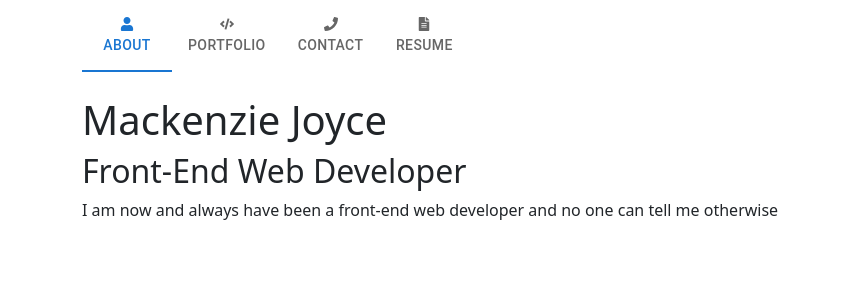
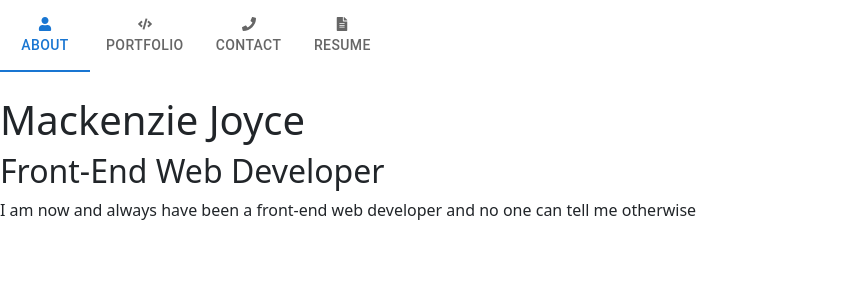
Before and after one commit to MackenzieJoyce/Portfolio, a React (Create React App) app: page /resume in a window 1280 px wide. Shown: the top 300 px of the page, without its empty margins (0-841 px from the left). Built offline with nearby package versions, Linux system fonts and the light colour scheme.

Commit message:
removed the navigation component and moved all that content to replace the app.js content. The Navigation has all the tabs for the pages and imports that are being used so it just didn't need to be it's on module

```diff
--- a/src/App.js
+++ b/src/App.js
@@ -1,37 +1,45 @@
-import React, { useState } from 'react';
-import { BrowserRouter as Router, Routes, Route } from 'react-router-dom';
+import React from 'react';
+import Tabs from '@mui/material/Tabs';
+import Tab from '@mui/material/Tab';
+import { FaUser, FaCode, FaPhone, FaFileAlt } from 'react-icons/fa';
 
-import Navigation from './components/Navigation';
 import About from './components/About';
 import Portfolio from './components/Portfolio';
 import Contact from './components/Contact';
 import Resume from './components/Resume';
 
-function App() {
+import project from './project';
 
 
+const App = () => {
+  // Says which tab is currently clicked
+  const [selectedTab, setSelectedTab] = React.useState(0);
+
+  // Fxn triggered whenever you click another tab
+  const handleChange = (event, newValue) => {
+    setSelectedTab(newValue);
+  };
+
   return (
-    <div className="container">
-      <Navigation />
-      <Router>
-        <Routes>
-          {/* <Route path="/" element={<About />} />
-          <Route path="portfolio" element={<Portfolio project={project} />} />
-          <Route path="contact" element={<Contact />} />
-          <Route path="resume" element={<Resume />} />
-          If they try anything else it all explodes
-          <Route
-            path="*"
-            element={
-              <main style={{ padding: '1rem' }}>
-                <p>there's nothing here!</p>
-              </main>
-            }
-          /> */}
-        </Routes>
-      </Router>
-    </div>
+    <header>
+      <Tabs
+        value={selectedTab}
+        onChange={handleChange}
+        aria-label="icon tabs for navigation"
+      >
+        <Tab icon={<FaUser />} label="ABOUT" />
+        <Tab icon={<FaCode />} label="PORTFOLIO" />
+        <Tab icon={<FaPhone />} label="CONTACT" />
+        <Tab icon={<FaFileAlt />} label="RESUME" />
+      </Tabs>
+      {/* Says: When the tab selected is at # it will show the specific page info */}
+      {/* This is sorta like a turnary but not */}
+      {selectedTab === 0 && <About />}
+      {selectedTab === 1 && <Portfolio project={project} />}
+      {selectedTab === 2 && <Contact />}
+      {selectedTab === 3 && <Resume />}
+    </header>
   );
-}
+};
 
-export default App;
+export default App
--- a/src/components/Navigation.js
+++ /dev/null
@@ -1,45 +0,0 @@
-import React from 'react';
-import Tabs from '@mui/material/Tabs';
-import Tab from '@mui/material/Tab';
-import { FaUser, FaCode, FaPhone, FaFileAlt } from 'react-icons/fa';
-
-import About from './About';
-import Portfolio from './Portfolio';
-import Contact from './Contact';
-import Resume from './Resume';
-
-import project from '../project';
-
-
-const Navigation = () => {
-  // Says which tab is currently clicked
-  const [selectedTab, setSelectedTab] = React.useState(0);
-
-  // Fxn triggered whenever you click another tab
-  const handleChange = (event, newValue) => {
-    setSelectedTab(newValue);
-  };
-
-  return (
-    <header>
-      <Tabs
-        value={selectedTab}
-        onChange={handleChange}
-        aria-label="icon tabs for navigation"
-      >
-        <Tab icon={<FaUser />} label="ABOUT" />
-        <Tab icon={<FaCode />} label="PORTFOLIO" />
-        <Tab icon={<FaPhone />} label="CONTACT" />
-        <Tab icon={<FaFileAlt />} label="RESUME" />
-      </Tabs>
-      {/* Says: When the tab selected is at # it will show the specific page info */}
-      {/* This is sorta like a turnary but not */}
-      {selectedTab === 0 && <About />}
-      {selectedTab === 1 && <Portfolio project={project} />}
-      {selectedTab === 2 && <Contact />}
-      {selectedTab === 3 && <Resume />}
-    </header>
-  );
-};
-
-export default Navigation;
```
